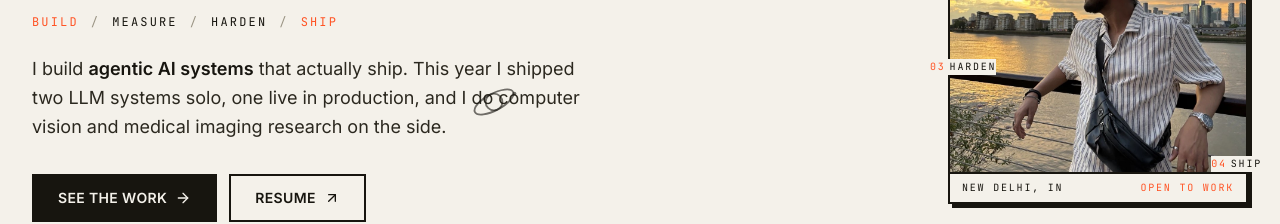
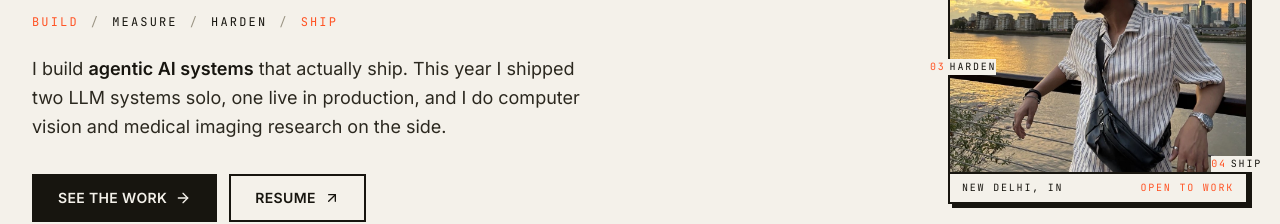
Before and after one commit to SakashSrivastava/Portfolio, a Next.js app: page / in a window 1280 px wide. Shown: the part 349-573 px from the top of the page. Built offline with nearby package versions, Linux system fonts and the light colour scheme.

Commit message:
Remove hero doodle that overlapped the subheadline

```diff
--- a/src/components/Hero.tsx
+++ b/src/components/Hero.tsx
@@ -4,7 +4,7 @@ import Image from "next/image";
 import { motion } from "framer-motion";
 import { ArrowRight, ArrowUpRight } from "lucide-react";
 import { profile } from "@/lib/data";
-import { Sparkle, Orbit, Asterisk } from "./ui/Doodles";
+import { Sparkle, Asterisk } from "./ui/Doodles";
 
 const loop = [
   { n: "01", label: "BUILD", pos: "left-[-14px] top-6" },
@@ -32,7 +32,6 @@ export default function Hero() {
       <div className="relative mt-10 grid items-center gap-10 lg:mt-6 lg:grid-cols-[minmax(0,1.5fr)_300px]">
         {/* doodles */}
         <Sparkle className="pointer-events-none absolute right-[42%] top-[-6px] z-20 h-7 w-7 animate-float text-flame" />
-        <Orbit className="pointer-events-none absolute bottom-24 left-[36%] z-20 hidden h-12 w-12 animate-spinSlow text-ink/60 sm:block" />
         <Asterisk className="pointer-events-none absolute left-[-6px] top-28 z-20 hidden h-6 w-6 text-flame sm:block" />
 
         {/* left: name + copy */}
```
